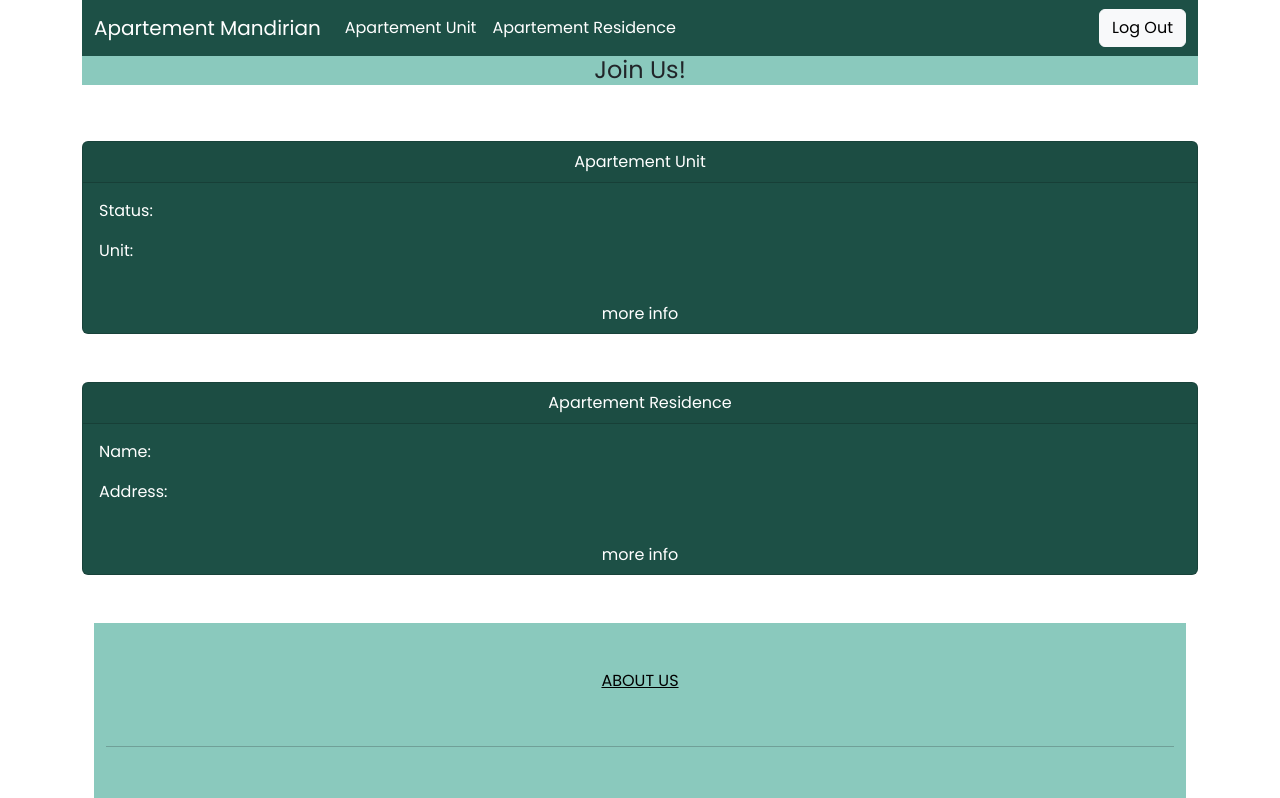
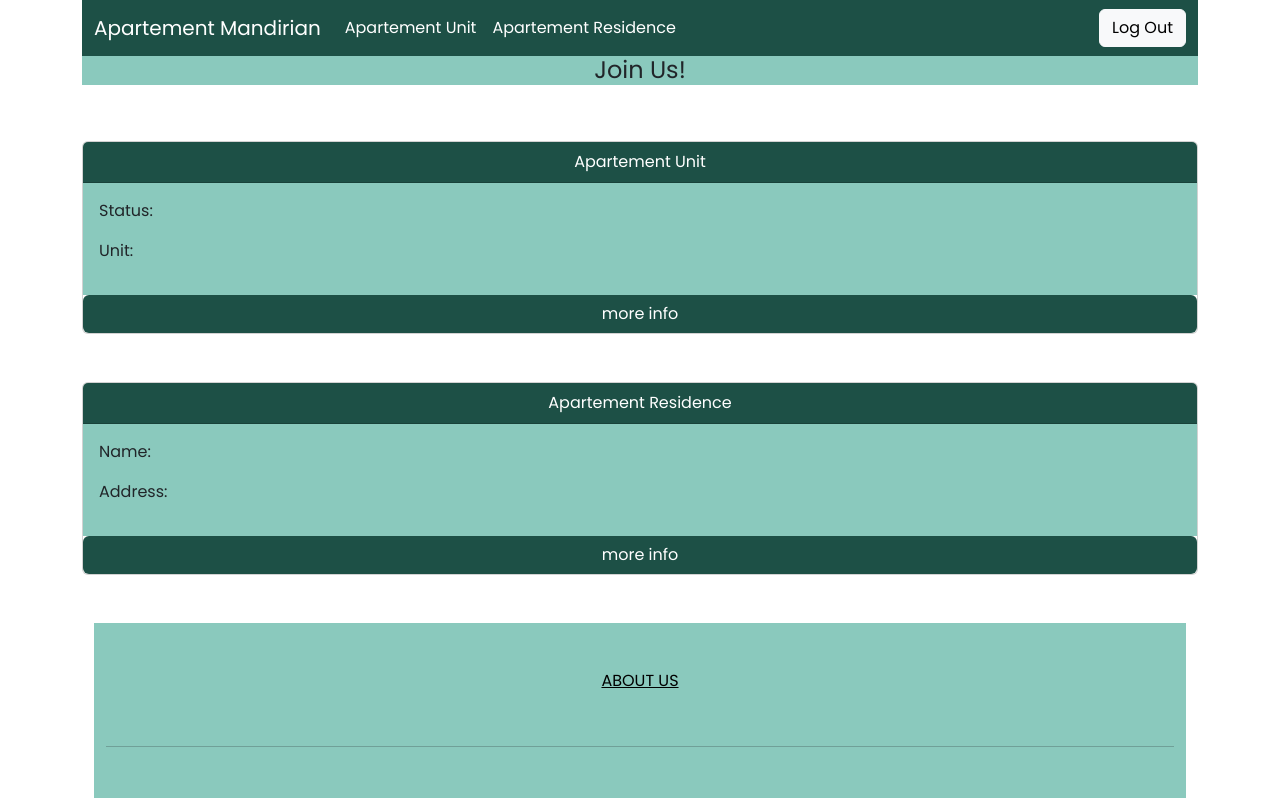
Before and after one commit to annasmnjtk/ApartementManagement, a React (Create React App) app in the folder apartement/: page /home in a window 1280 px wide. Shown: the top 798 px of the page. Built offline with nearby package versions, Linux system fonts and the light colour scheme; a web font is replaced by a local one.

Commit message:
add unit dan add layouting

```diff
--- a/apartement/src/Store/master-units-slice.js
+++ b/apartement/src/Store/master-units-slice.js
@@ -10,13 +10,18 @@ export const saveUnit = createAsyncThunk("unit/saveUnit", async (unit) => {
 });
 
 export const updateUnit = createAsyncThunk("unit/updateUnit", async (unit) => {
-  const unitData = await fetchAPI("units", "PUT", true, unit);
+  const unitData = await fetchAPI(`units/${unit.id}`, "PUT", true, unit);
 
   return unitData;
 });
 
 export const getAllUnit = createAsyncThunk("unit/getAllUnit", async () => {
   const unitData = await fetchAPI("units", "GET", true);
+  return unitData;
+});
+
+export const deleteUnit = createAsyncThunk("unit/deleteUnits", async (id) => {
+  const unitData = await fetchAPI(`units/${id}`, "DELETE", true);
   return unitData;
 });
 
@@ -30,6 +35,12 @@ const unitSlice = createSlice({
   reducers: {
     SET_UNITS: (state, action) => {
       state.units = action.payload;
+    },
+    SELECT_UNITS: (state, action) => {
+      state.selectedUnit = state.units.find(
+        (unit) => unit.id === action.payload
+      );
+      console.log("select", action.payload);
     },
   },
   extraReducers: {
@@ -49,8 +60,8 @@ const unitSlice = createSlice({
   },
 });
 
-const { loadUnit, save, update, selectUnit, unselectUnit } = unitSlice.actions;
+const { SET_UNITS, SELECT_UNITS } = unitSlice.actions;
 
 export default unitSlice;
 
-export { loadUnit, save, update, selectUnit, unselectUnit };
+export { SET_UNITS, SELECT_UNITS };
--- a/apartement/src/layout/Header.js
+++ b/apartement/src/layout/Header.js
@@ -11,6 +11,10 @@ import NavbarCollapse from "react-bootstrap/esm/NavbarCollapse";
 import { Link } from "react-router-dom";
 
 function Header() {
+  function logout() {
+    localStorage.clear();
+    window.location.href = "/";
+  }
   return (
     <>
       {/* <Row as="header"> */}
@@ -35,7 +39,7 @@ function Header() {
               </Nav.Link>
             </Nav>
           </NavbarCollapse>
-          <Button variant="light" as={Link} to="/login">
+          <Button variant="light" onClick={logout}>
             Log Out
           </Button>
         </Container>
--- a/apartement/src/layout/Main.js
+++ b/apartement/src/layout/Main.js
@@ -1,5 +1,5 @@
-import { Button, Card, CardGroup, Col, Image, Row } from "react-bootstrap";
-import CardHeader from "react-bootstrap/esm/CardHeader";
+import { Button, Card, Col, Image, Row } from "react-bootstrap";
+import { Link } from "react-router-dom";
 import Footer from "./Footer";
 import Header from "./Header";
 
@@ -18,35 +18,51 @@ function Main() {
       </Row>
       <Row md="1" sm="2" className="mt-5">
         <Col>
-          <Card style={{ backgroundColor: "#1d5046" }} className="text-white">
-            <Card.Header className="d-flex justify-content-center align-item-center">
+          <Card className="text-white">
+            <Card.Header
+              className="d-flex justify-content-center align-item-center"
+              style={{ backgroundColor: "#1d5046" }}
+            >
               Apartement Unit
             </Card.Header>
-            <Card.Body>
+            <Card.Body
+              style={{ backgroundColor: "#8ac9bd" }}
+              className="text-dark"
+            >
               <p>Status: </p>
               <p>Unit: </p>
             </Card.Body>
             <Button
               className="d-flex justify-content-center align-item-center text-white"
               variant="ligth"
+              as={Link}
+              to="/unit"
+              style={{ backgroundColor: "#1d5046" }}
             >
               more info
             </Button>
           </Card>
-          <Card
-            className="mt-5 text-white"
-            style={{ backgroundColor: "#1d5046" }}
-          >
-            <Card.Header className="d-flex justify-content-center align-item-center">
+
+          <Card className="mt-5 text-white">
+            <Card.Header
+              className="d-flex justify-content-center align-item-center"
+              style={{ backgroundColor: "#1d5046" }}
+            >
               Apartement Residence
             </Card.Header>
-            <Card.Body>
+            <Card.Body
+              style={{ backgroundColor: "#8ac9bd" }}
+              className="text-dark"
+            >
               <p>Name: </p>
               <p>Address: </p>
             </Card.Body>
             <Button
               className="d-flex justify-content-center align-item-center text-white"
               variant="ligth"
+              as={Link}
+              to="/residence"
+              style={{ backgroundColor: "#1d5046" }}
             >
               more info
             </Button>
--- a/apartement/src/page/master/units/UnitForm.jsx
+++ b/apartement/src/page/master/units/UnitForm.jsx
@@ -1,12 +1,14 @@
-import { Fragment, useState } from "react";
-import { Button, Card, Col, Form, FormLabel, Row } from "react-bootstrap";
-import CurrencyInput from "react-currency-input-field";
+import { nanoid } from "nanoid";
+import { useEffect, useState } from "react";
+import { Button, Col, Form, FormLabel, Row } from "react-bootstrap";
 import { useDispatch } from "react-redux";
-import { useNavigate } from "react-router";
-import { saveUnit } from "../../../Store/master-units-slice";
+import { useLocation, useNavigate } from "react-router";
+import Header from "../../../layout/Header";
+import { saveUnit, updateUnit } from "../../../Store/master-units-slice";
 
 export default function UnitForm() {
   const [form, setForm] = useState({
+    id: nanoid(),
     unitCode: "",
     floor: 0,
     rooms: 0,
@@ -17,18 +19,34 @@ export default function UnitForm() {
     rentPrice: 0,
     rentSchema: "",
     sellPrice: 0,
+    resident: "",
   });
+  const location = useLocation();
+
   const dispatch = useDispatch();
+
   const navigate = useNavigate();
 
   function handleSubmit(event) {
     event.preventDefault();
-    dispatch(saveUnit(form));
+    if (!location.state.isUpdate) {
+      dispatch(saveUnit(form));
+    } else {
+      dispatch(updateUnit(form));
+    }
     navigate("/unit");
   }
 
+  useEffect(() => {
+    if (location.state && location.state.isUpdate) {
+      const { data } = location.state;
+      setForm(data);
+    }
+  }, [location]);
+
   return (
     <>
+      <Header />
       <Row className="d-flex justify-content-center align-item-center my-5">
         <Col md="5">
           <Form onSubmit={handleSubmit}>
@@ -48,7 +66,6 @@ export default function UnitForm() {
             <Form.Group className="mb-3" controlId="">
               <Form.Label>Floor</Form.Label>
               <Form.Control
-                type="number"
                 placeholder="Floor"
                 value={form.floor}
                 onChange={(e) => setForm({ ...form, floor: e.target.value })}
@@ -58,7 +75,6 @@ export default function UnitForm() {
             <Form.Group className="mb-3" controlId="">
               <Form.Label>Rooms</Form.Label>
               <Form.Control
-                type="number"
                 placeholder="Rooms"
                 value={form.rooms}
                 onChange={(e) => setForm({ ...form, rooms: e.target.value })}
@@ -133,7 +149,7 @@ export default function UnitForm() {
               <Form.Label>Rent Price</Form.Label>
               <br />
               <Form.Control
-                placeholder="Please enter a number"
+                placeholder="IDR"
                 prefix="IDR "
                 value={form.rentPrice}
                 onChange={(e) =>
@@ -162,8 +178,7 @@ export default function UnitForm() {
               <Form.Label>Sell Price </Form.Label>
               <br />
               <Form.Control
-                type="number"
-                placeholder="Please enter a number"
+                placeholder="IDR"
                 prefix="IDR "
                 value={form.sellPrice}
                 onChange={(e) =>
@@ -171,16 +186,27 @@ export default function UnitForm() {
                 }
               />
             </Form.Group>
+            <Form.Group className="mb-3" controlId="">
+              <Form.Label>Resident</Form.Label>
+              <br />
+              <Form.Control
+                type="text"
+                placeholder="Please enter name"
+                prefix="IDR "
+                value={form.resident}
+                onChange={(e) => setForm({ ...form, resident: e.target.value })}
+              />
+            </Form.Group>
             <div className="d-flex justify-content-between">
-              <Button variant="success" type="submit">
-                Submit
-              </Button>
               <Button
-                variant="danger"
+                variant="light"
                 type="reset"
                 onClick={() => navigate("/unit")}
               >
                 Return
+              </Button>
+              <Button variant="success" type="submit">
+                Submit
               </Button>
             </div>
           </Form>
--- a/apartement/src/page/master/units/UnitPage.jsx
+++ b/apartement/src/page/master/units/UnitPage.jsx
@@ -5,6 +5,7 @@ import { RouteGuard } from "../../login/LoginGuard";
 import unitSlice, { getAllUnit } from "../../../Store/master-units-slice";
 import { Button } from "react-bootstrap";
 import { useNavigate } from "react-router";
+import Header from "../../../layout/Header";
 
 function UnitPage() {
   const dispatch = useDispatch();
@@ -12,17 +13,21 @@ function UnitPage() {
   useEffect(() => {
     RouteGuard();
     const fetchData = async () => {
-      const response = await dispatch(getAllUnit());
-      console.log("page ini", response.payload);
+      await dispatch(getAllUnit());
     };
     fetchData();
   }, []);
 
   return (
     <>
+      <Header />
       <Button
         className="btn-success my-4"
-        onClick={() => navigate("/unit/form")}
+        onClick={() =>
+          navigate(`/unit/form`, {
+            state: { isUpdate: false },
+          })
+        }
       >
         Tambah Data
       </Button>
--- a/apartement/src/page/master/units/UnitTable.jsx
+++ b/apartement/src/page/master/units/UnitTable.jsx
@@ -1,13 +1,21 @@
-import { useEffect } from "react";
 import { Button, Spinner, Table } from "react-bootstrap";
-import { useSelector } from "react-redux";
+import { useDispatch, useSelector } from "react-redux";
+import { useNavigate } from "react-router";
+import { deleteUnit, getAllUnit } from "../../../Store/master-units-slice";
 
 export default function UnitTable() {
   const { units, loading } = useSelector((store) => store.unit);
-
+  const dispatch = useDispatch();
+  const navigate = useNavigate();
   // useEffect(() => {
   //   console.log("Table ini: ", store);
   // }, [store]);
+
+  function handleUpdate(id) {
+    const selectedUnit = units.find((u) => u.id === id);
+    navigate(`/unit/form`, { state: { isUpdate: true, data: selectedUnit } });
+  }
+
   return (
     <>
       <Table className="text-center" striped hover responsive>
@@ -73,9 +81,23 @@ export default function UnitTable() {
                       </li>
                     </ul>
                   </td>
-                  <td className="align-middle">resident</td>
+                  <td className="align-middle">{u.resident}</td>
                   <td className="align-middle">
-                    <Button>Manage</Button>
+                    <Button
+                      className="btn-warning mx-3"
+                      onClick={() => handleUpdate(u.id)}
+                    >
+                      Update
+                    </Button>
+                    <Button
+                      className="btn-danger"
+                      onClick={() => {
+                        dispatch(deleteUnit(u.id));
+                        dispatch(getAllUnit());
+                      }}
+                    >
+                      Delete
+                    </Button>
                   </td>
                 </tr>
               );
```
